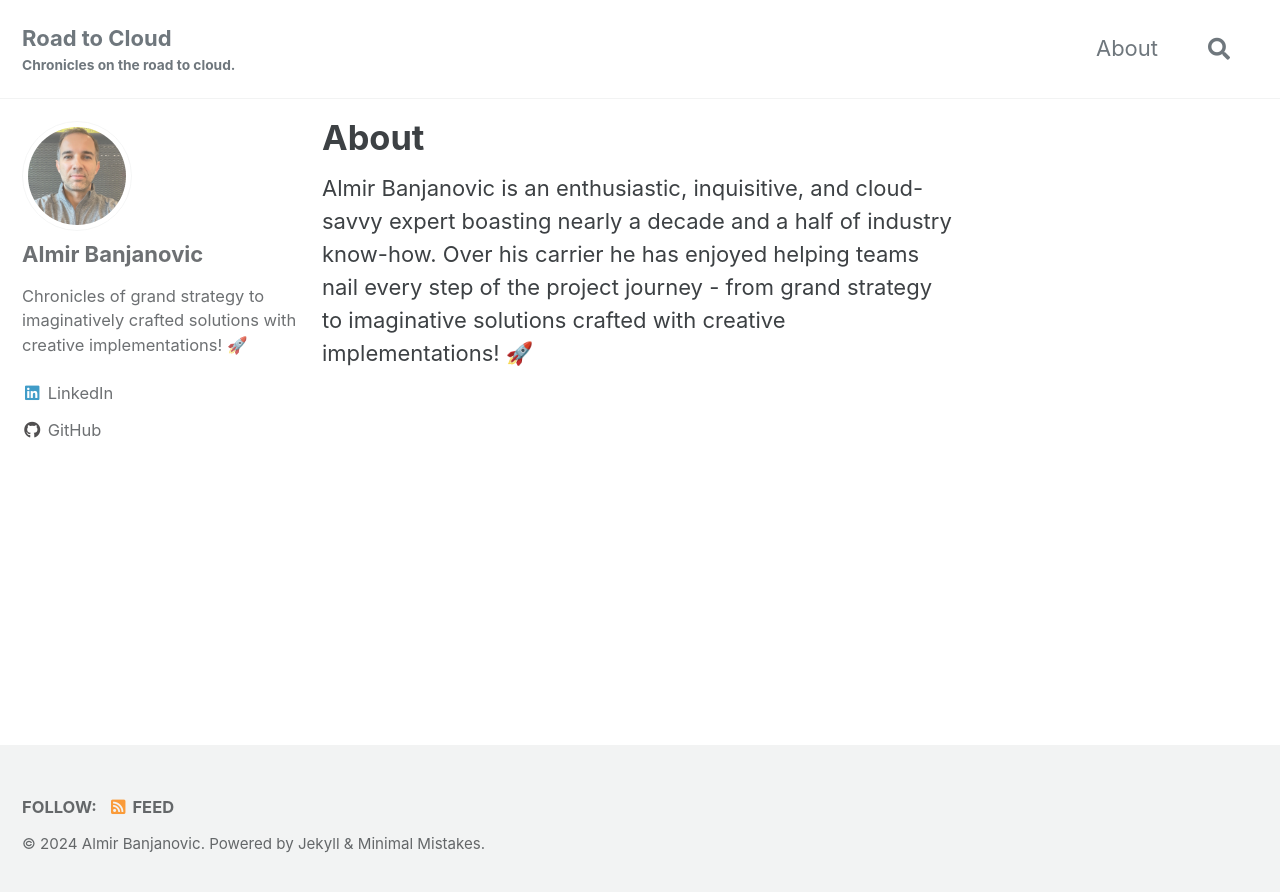
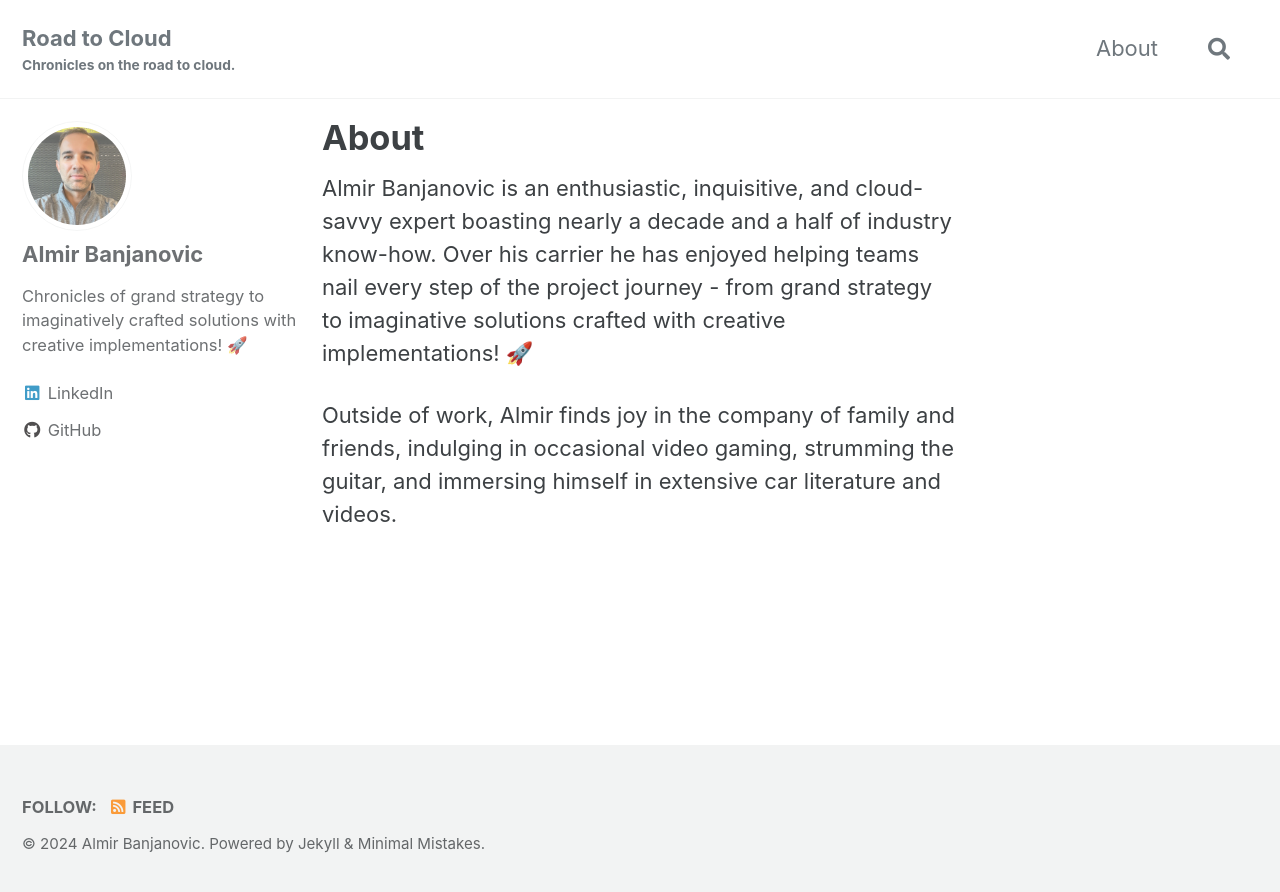
Before and after one commit to almirbanjanovic/roadtocloud.github.io, a Jekyll site: the page built from about.md, in a window 1280 px wide. Shown: the top 892 px of the page. Built offline with Jekyll 4.4.1, drawn with Linux system fonts in a browser that asks for light colours; cached includes are drawn as plain includes; comment, search, counter and statistics services are not loaded.

Commit message:
Update about.md

```diff
--- a/about.md
+++ b/about.md
@@ -5,3 +5,5 @@ author_profile: true
 ---
 
 Almir Banjanovic is an enthusiastic, inquisitive, and cloud-savvy expert boasting nearly a decade and a half of industry know-how. Over his carrier he has enjoyed helping teams nail every step of the project journey - from grand strategy to imaginative solutions crafted with creative implementations! 🚀
+
+Outside of work, Almir finds joy in the company of family and friends, indulging in occasional video gaming, strumming the guitar, and immersing himself in extensive car literature and videos.
```
